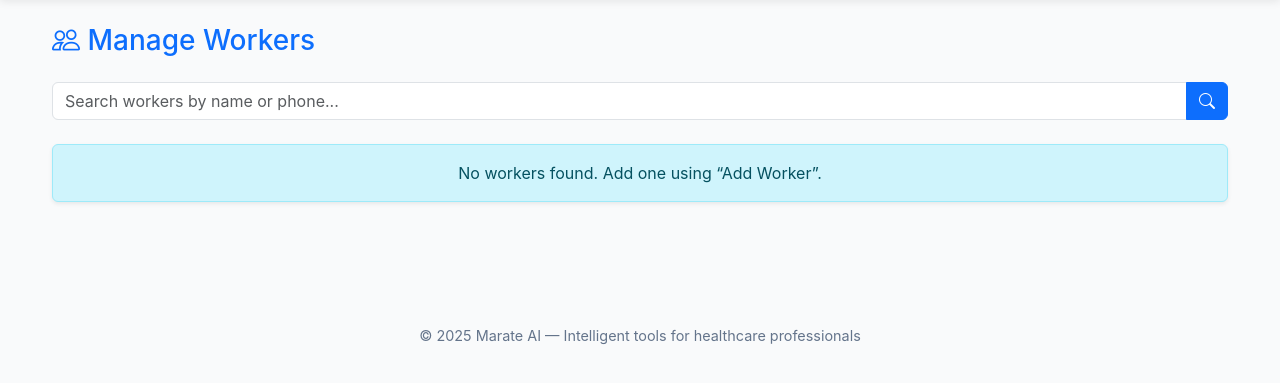
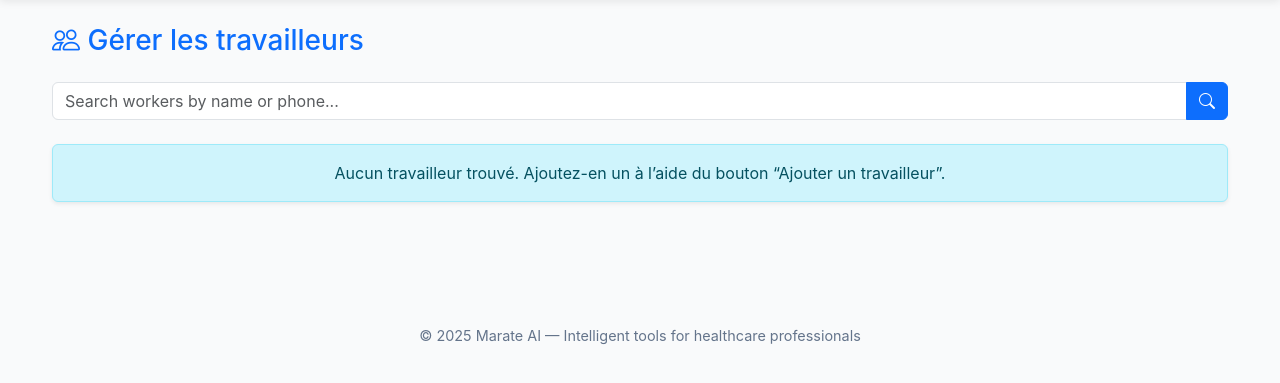
Before and after one commit to allarassemjonathan/marate_manager, a Flask app: template templates/workers.html in a window 1280 px wide. Shown: the part 81-464 px from the top of the page. Run offline with Flask 2, Linux system fonts and the light colour scheme; the template is opened without the code that fills it, so the values that code supplies are empty; some libraries are stand-ins or nearby versions.

Commit message:
Update workers.html

```diff
--- a/templates/workers.html
+++ b/templates/workers.html
@@ -10,7 +10,7 @@
   }
 </style>
 
-<h3 class="text-primary mb-4"><i class="bi bi-people"></i> Manage Workers</h3>
+<h3 class="text-primary mb-4"><i class="bi bi-people"></i> Gérer les travailleurs</h3>
 
 <form method="GET" action="{{ url_for('workers') }}" class="mb-4">
   <div class="input-group">
@@ -42,6 +42,6 @@
   {% endfor %}
 </div>
 {% else %}
-<div class="alert alert-info text-center shadow-sm">No workers found. Add one using “Add Worker”.</div>
+<div class="alert alert-info text-center shadow-sm">Aucun travailleur trouvé. Ajoutez-en un à l’aide du bouton “Ajouter un travailleur”.</div>
 {% endif %}
 {% endblock %}
```
